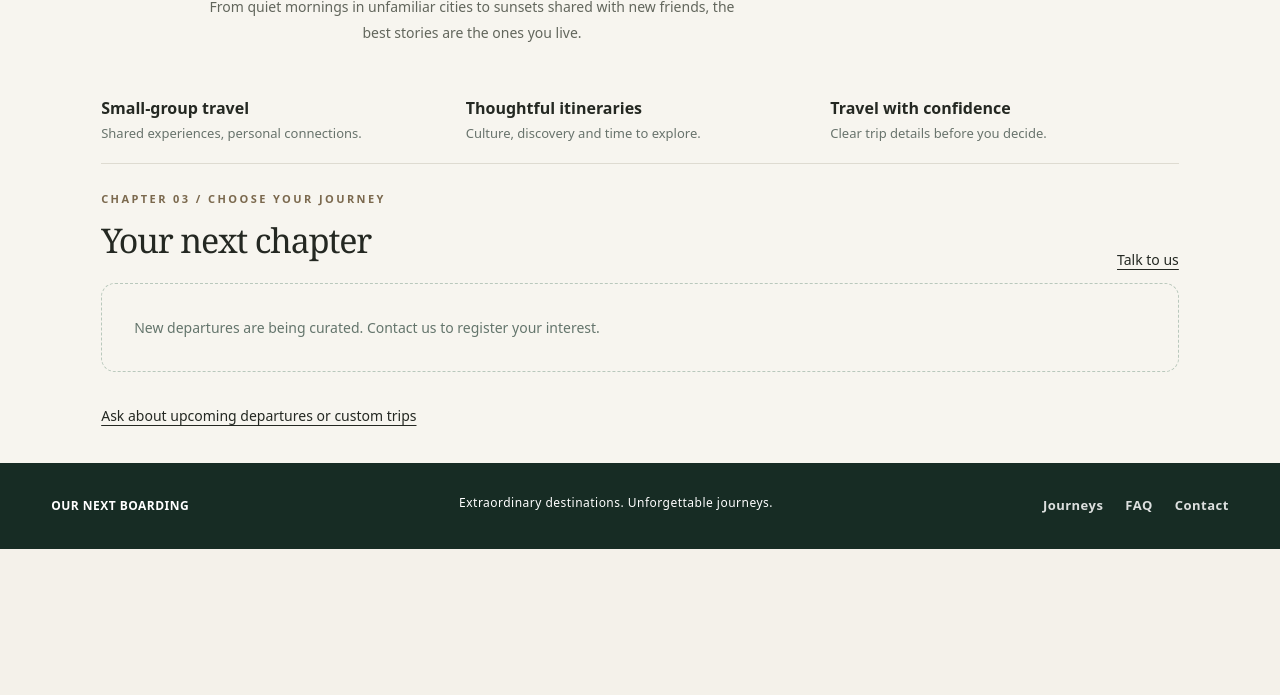
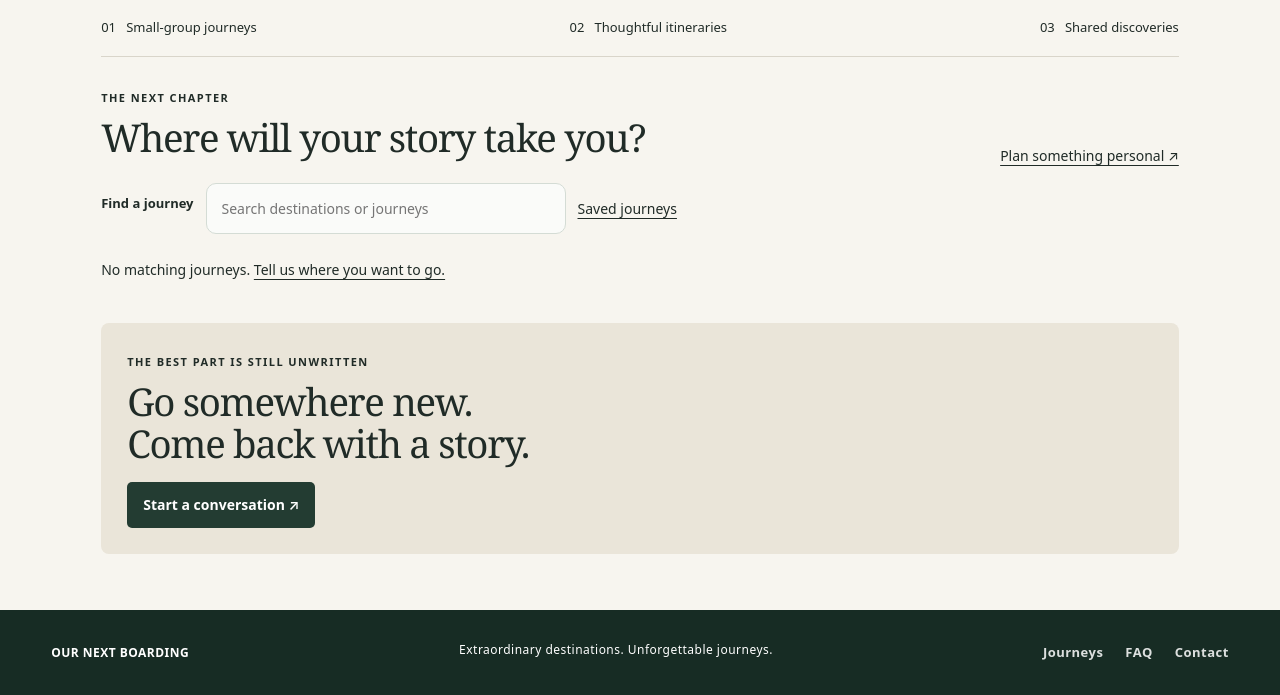
Before and after one commit to navmanshahia/OurNextBoarding, a PHP site: page /index.php in a window 1280 px wide. Shown: the part 638-1333 px from the top of the page. Before the commit the page ends 1187 px from the top, so only its background shows below. Run offline with PHP 8.4, Linux system fonts and the light colour scheme; data comes from the database, SQL or seed files in the repository.

Commit message:
Activate redesigned homepage, journey catalogue and saved journeys

```diff
--- a/public/index.php
+++ b/public/index.php
@@ -70,11 +70,9 @@ if($_SERVER['REQUEST_METHOD']==='POST'){
  }catch(PDOException $e){if($db->inTransaction())$db->rollBack();$error='Unable to save. Check the information or try again.';}catch(RuntimeException $e){$error=$e->getMessage();}
 }
 $page=$_GET['page']??'home';
-?><!doctype html><html lang="en"><head><meta charset="utf-8"><meta name="viewport" content="width=device-width,initial-scale=1"><title>Our Next Boarding | Extraordinary journeys</title><link rel="stylesheet" href="style.css?v=20261126g"><script defer src="app.js?v=20261126g"></script><link rel="stylesheet" href="journey.css?v=1"><script defer src="journey.js?v=1"></script></head><body class="<?=($page==='admin'&&$admin)||($page==='portal'&&$u)?'workspace':(in_array($page,['login','register','portal'])?'auth':'public-site')?>"><header><a href="?page=home">OUR NEXT BOARDING</a><nav><a href="?page=trips">Journeys</a><a href="?page=about">About</a><a href="?page=faq">FAQ</a><a href="?page=contact">Contact</a><a href="?page=portal">Traveller portal</a></nav></header><?php if(($page==='admin'&&$admin)||($page==='portal'&&$u)):?><aside class="side"><small>Our Next Boarding / Workspace</small><?php if($admin):?><a href="index.php?page=admin">Trip management</a><a href="operations.php">Business overview</a><a href="payments.php">Payments & invoices</a><?php else:?><a href="index.php?page=portal">My journeys</a><a href="operations.php">Travel companion</a><a href="payments.php">My payments</a><?php endif;?><a href="index.php?page=home">View website</a></aside><?php endif;?><div class="journey-progress" aria-hidden="true"></div><main>
+?><!doctype html><html lang="en"><head><meta charset="utf-8"><meta name="viewport" content="width=device-width,initial-scale=1"><title>Our Next Boarding | Extraordinary journeys</title><link rel="stylesheet" href="style.css?v=20261126g"><script defer src="app.js?v=20261126g"></script><link rel="stylesheet" href="journey.css?v=1"><script defer src="journey.js?v=1"></script><link rel="stylesheet" href="discover.css?v=1"><script defer src="discover.js?v=1"></script></head><body class="<?=($page==='admin'&&$admin)||($page==='portal'&&$u)?'workspace':(in_array($page,['login','register','portal'])?'auth':'public-site')?>"><header><a href="?page=home">OUR NEXT BOARDING</a><nav><a href="?page=trips">Journeys</a><a href="?page=about">About</a><a href="?page=faq">FAQ</a><a href="?page=contact">Contact</a><a href="?page=portal">Traveller portal</a></nav></header><?php if(($page==='admin'&&$admin)||($page==='portal'&&$u)):?><aside class="side"><small>Our Next Boarding / Workspace</small><?php if($admin):?><a href="index.php?page=admin">Trip management</a><a href="operations.php">Business overview</a><a href="payments.php">Payments & invoices</a><?php else:?><a href="index.php?page=portal">My journeys</a><a href="operations.php">Travel companion</a><a href="payments.php">My payments</a><?php endif;?><a href="index.php?page=home">View website</a></aside><?php endif;?><div class="journey-progress" aria-hidden="true"></div><main>
 <?php if($error):?><p class="notice" role="alert"><?=h($error)?></p><?php endif;?>
-<?php if(in_array($page,['home','trips'])):?>
-<?php if($page==='home'):?><section class="hero luxury-hero"><div class="hero-copy"><span class="eyebrow">THE WORLD IS YOUR STORY</span><h1>Every journey begins<br>with a story.</h1><p class="story-subtitle">Yours starts here.</p><p>New places. Unexpected friendships. Moments that become memories. Discover the world, one chapter at a time.</p><a class="btn" href="?page=trips">Begin your story <span aria-hidden="true">↗</span></a></div><div class="hero-location">CHAPTER 01 / THE WORLD AWAITS</div></section><section class="story-intro"><span class="eyebrow">Chapter 02 / The possibilities</span><h2>Somewhere you have never been.<br>Someone you have yet to become.</h2><p>From quiet mornings in unfamiliar cities to sunsets shared with new friends, the best stories are the ones you live.</p></section><div class="intro-strip"><div><strong>Small-group travel</strong><span>Shared experiences, personal connections.</span></div><div><strong>Thoughtful itineraries</strong><span>Culture, discovery and time to explore.</span></div><div><strong>Travel with confidence</strong><span>Clear trip details before you decide.</span></div></div><?php endif;?>
-<div class="section-heading"><div><span class="eyebrow">Chapter 03 / Choose your journey</span><h2>Your next chapter</h2></div><a href="?page=contact">Talk to us</a></div><?php if(!q('SELECT COUNT(*) FROM trips WHERE published=1')->fetchColumn()):?><p class="empty">New departures are being curated. Contact us to register your interest.</p><?php endif;?><div class="grid journey-grid"><?php foreach(q('SELECT * FROM trips WHERE published=1')->fetchAll() as $t):?><article class="card journey-card"><a class="journey-photo" href="?page=trip&id=<?=$t['id']?>"><img src="<?=h(tripImage($t))?>" alt="Destination inspiration" loading="lazy"></a><div class="journey-card-copy"><span class="muted"><?=h($t['dates'])?></span><h3><?=h($t['title'])?></h3><p><?=h($t['route'])?></p><p><?=h($t['description'])?></p><a class="btn" href="?page=trip&id=<?=$t['id']?>">Discover journey ↗</a></div></article><?php endforeach;?></div><a href="?page=contact">Ask about upcoming departures or custom trips</a>
+<?php if(in_array($page,['home','trips','saved'])): require __DIR__.'/discover.php'; ?>
 <?php elseif($page==='trip'): $t=q('SELECT * FROM trips WHERE published=1 AND id=?',[(int)($_GET['id']??0)])->fetch();if(!$t){http_response_code(404);echo '<h2>Journey unavailable</h2>';}else{require __DIR__.'/journey-view.php';}
 elseif($page==='contact'):?><h1>Where to next?</h1><?php form('enquire');field('name','Full name',$u['name']??'');field('email','Email',$u['email']??'','email');?><label>Journey<select name="trip_id"><option value="0">General / custom trip</option><?php foreach(q('SELECT id,title FROM trips WHERE published=1') as $t):?><option value="<?=$t['id']?>" <?=((int)($_GET['id']??0)==$t['id'])?'selected':''?>><?=h($t['title'])?></option><?php endforeach;?></select></label><?php area('message','Tell us about your travel plans');?><p>We use your contact details to respond to your enquiry. This is not a booking or payment.</p><button>Send enquiry</button></form>
 <?php elseif($page==='thanks'):?><h2>Thank you for your interest.</h2><p>Your enquiry has been received.</p>
```
